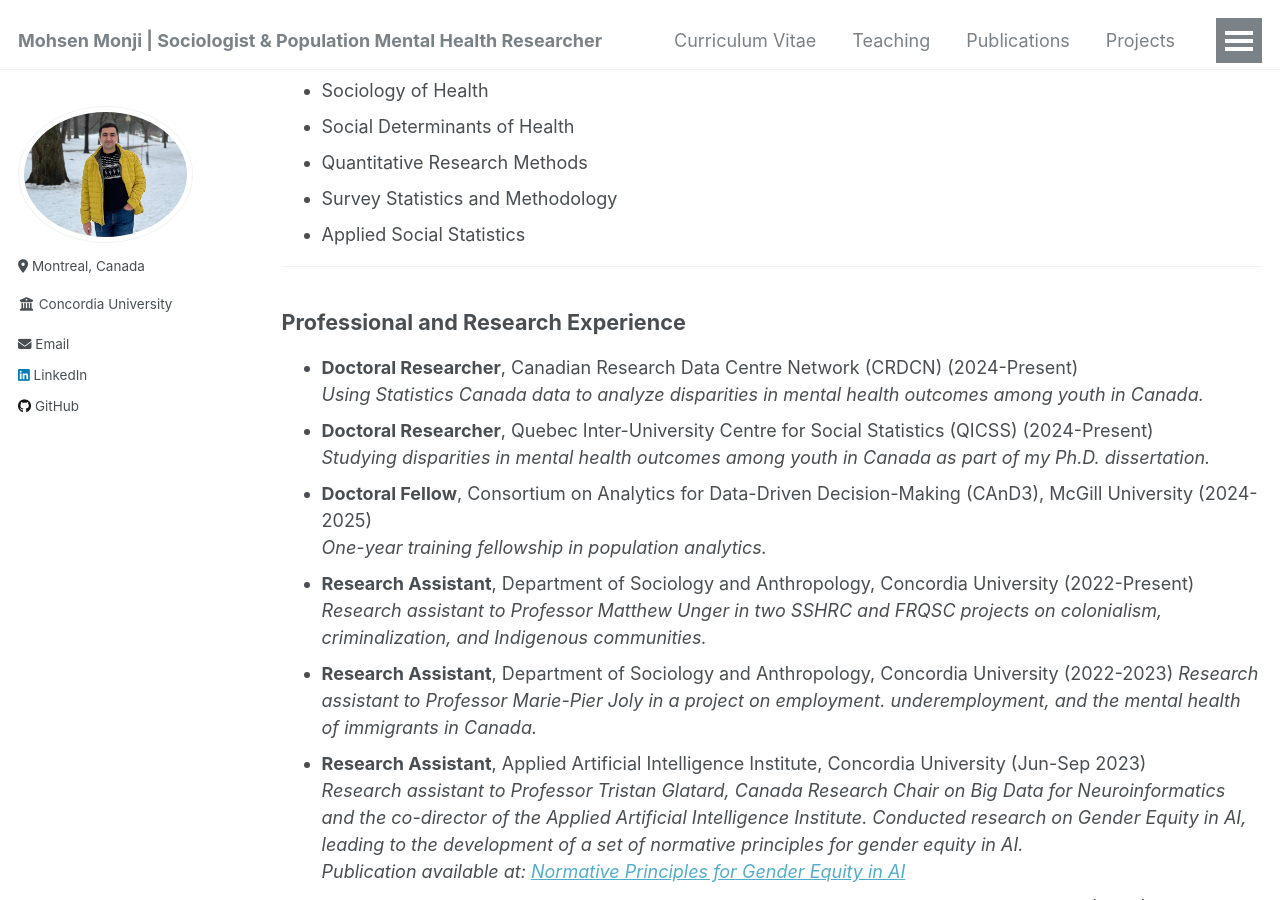
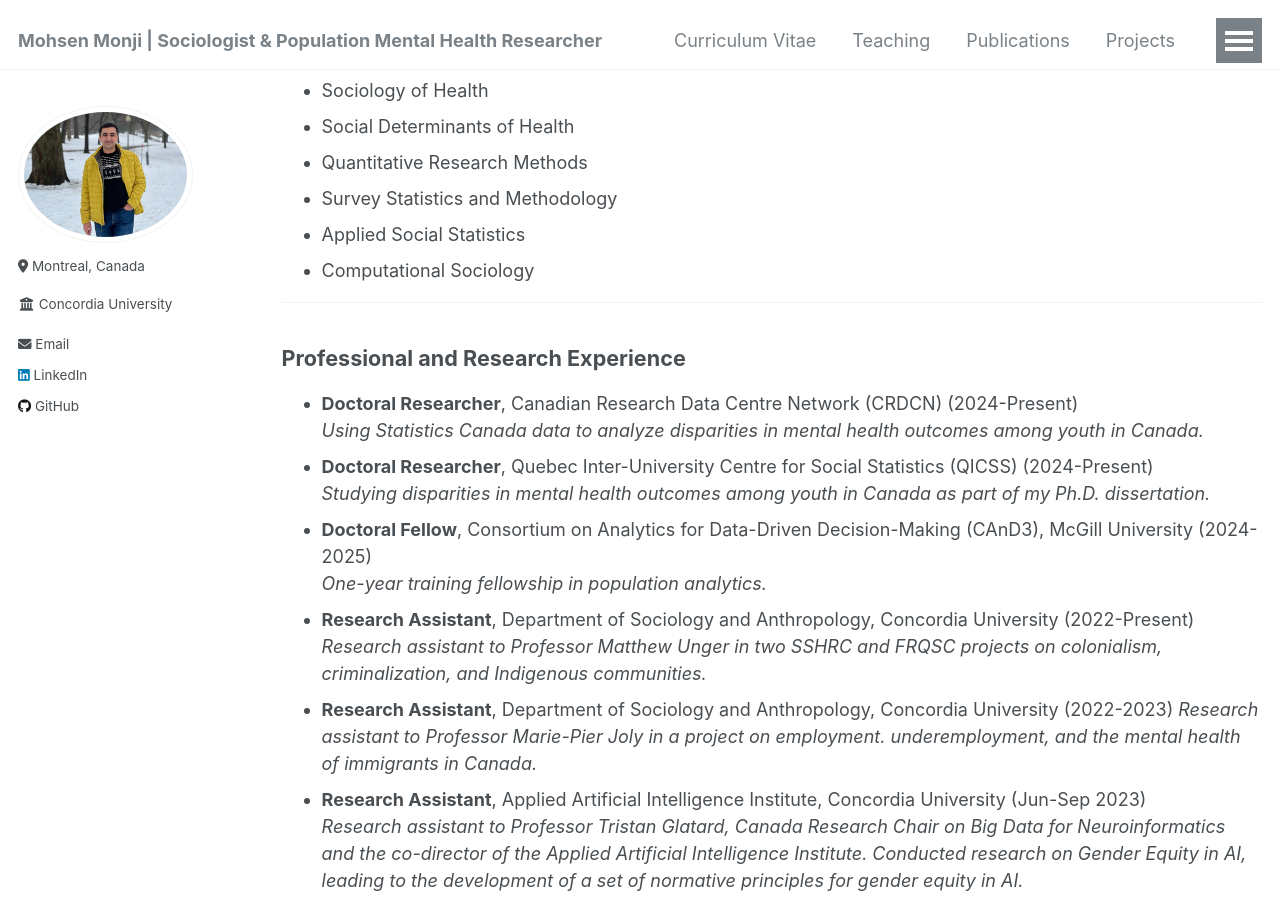
Before and after one commit to Mohsnmonji/mohsnmonji.github.io, a Jekyll site: the page built from _pages/Curriculum Vitae.md, in a window 1280 px wide and 900 px high, scrolled down 468 px. Built offline with Jekyll 4.4.1, drawn with Linux system fonts in a browser that asks for light colours; part of the change alters nothing that is shown.

Commit message:
Update Curriculum Vitae.md

```diff
--- a/_pages/Curriculum Vitae.md
+++ b/_pages/Curriculum Vitae.md
@@ -29,6 +29,7 @@ redirect_from:
 - Quantitative Research Methods
 - Survey Statistics and Methodology
 - Applied Social Statistics
+- Computational Sociology
 
 ---
 
@@ -97,7 +98,7 @@ redirect_from:
 
 ### **Professional Qualifications**
 - Experienced in **Quantitative Data collection and Analysis** (e.g., survey creation and analysis)
-- Proficient in **Statistical Data Analysis** using `R` and `SPSS`
+- Proficient in **Statistical Data Analysis** using `R`
 - Skilled in **Data Visualization** using `R`
 - Proficient in **Version Control and Collaboration** using `Git` and `GitHub`
 - Experienced in **Mathematical Writing and Online Course Preparation** using `LaTeX` , `R Markdown` , `Quarto` , `Bookdown`
```
